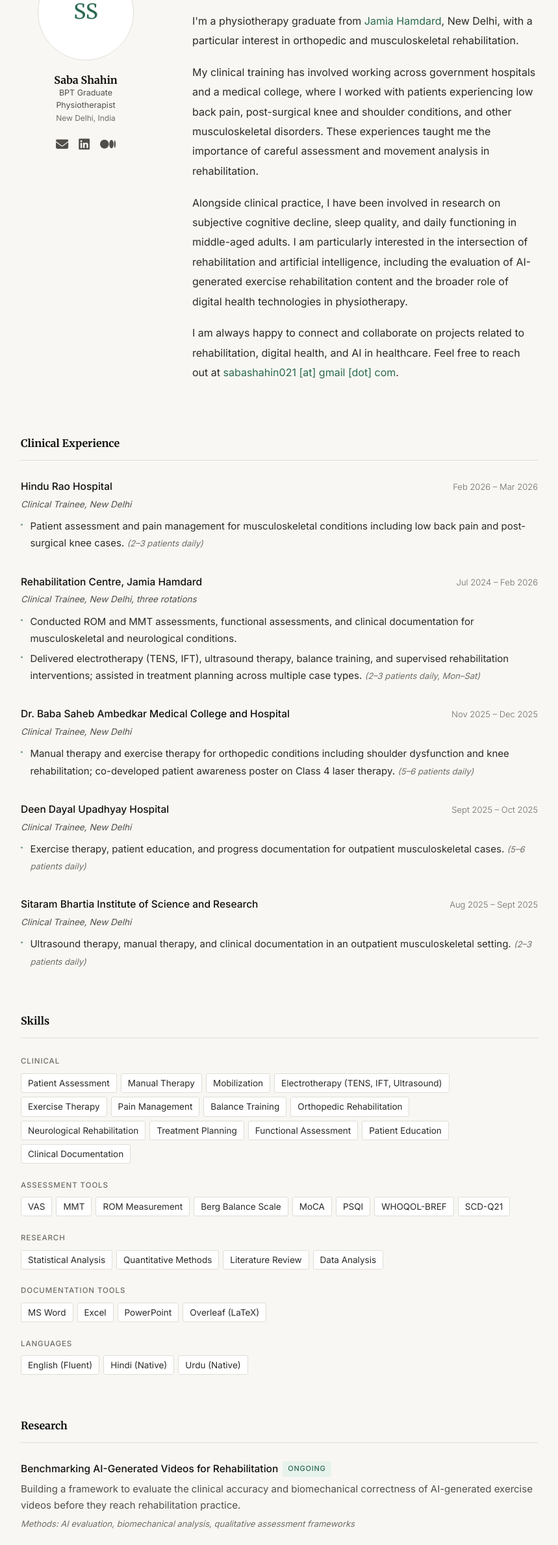
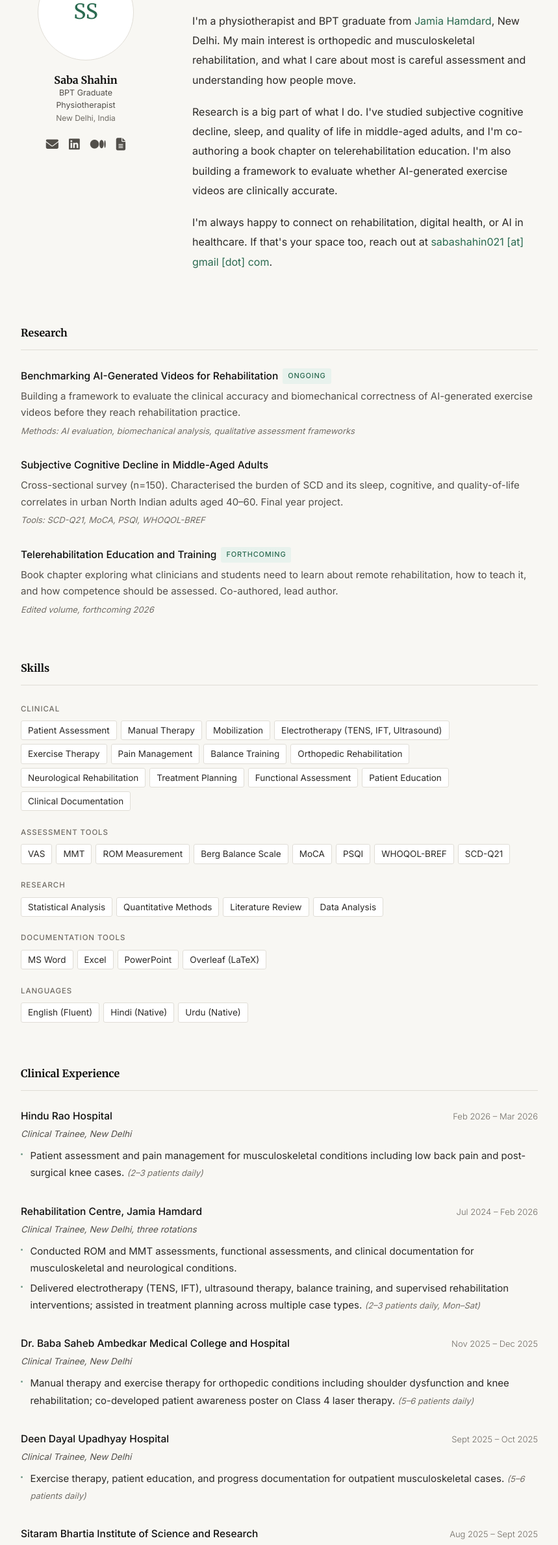
Before and after one commit to saba-shahin/saba-shahin.github.io, a plain HTML site: page index.html in a window 1280 px wide. Shown: the part 188-2566 px from the top of the page at 65% size, without its empty margins (210-1069 px from the left). Drawn offline with Linux system fonts and the light colour scheme.

Commit message:
Update index.html

```diff
--- a/index.html
+++ b/index.html
@@ -9,7 +9,6 @@
 <meta name="author" content="Saba Shahin">
 <meta name="robots" content="index, follow">
 <link rel="canonical" href="https://sabashahin.github.io/">
-<!-- Font Awesome CDN -->
 <link rel="stylesheet" href="https://cdnjs.cloudflare.com/ajax/libs/font-awesome/6.5.2/css/all.min.css">
 <meta property="og:type" content="profile">
 <meta property="og:title" content="Saba Shahin - Physiotherapist">
@@ -91,7 +90,6 @@ body {
   transition: background 0.25s, color 0.25s;
 }
 
-/* HEADER */
 header {
   position: sticky;
   top: 0;
@@ -207,14 +205,12 @@ header {
   line-height: 1;
 }
 
-/* MAIN */
 main {
   max-width: 860px;
   margin: 0 auto;
   padding: 5rem 2rem 6rem;
 }
 
-/* HERO — sidebar left, bio right */
 .hero { margin-bottom: 5rem; }
 
 .hero-layout {
@@ -224,7 +220,6 @@ main {
   align-items: start;
 }
 
-/* LEFT SIDEBAR */
 .hero-sidebar {
   display: flex;
   flex-direction: column;
@@ -270,6 +265,7 @@ main {
   font-size: 12px;
   color: var(--faint);
 }
+
 .social-row {
   display: flex;
   justify-content: center;
@@ -288,7 +284,7 @@ main {
   color: var(--accent);
   transform: translateY(-2px);
 }
-  /* RIGHT BIO */
+
 .hero-text { min-width: 0; }
 
 .greeting {
@@ -317,7 +313,6 @@ main {
 
 .bio a:hover { border-color: var(--accent); }
 
-/* SECTIONS */
 section { margin-bottom: 4rem; }
 
 h2 {
@@ -330,7 +325,6 @@ h2 {
   border-bottom: 1px solid var(--border);
 }
 
-/* ENTRIES */
 .entry { margin-bottom: 2rem; }
 .entry:last-child { margin-bottom: 0; }
 
@@ -388,12 +382,7 @@ h2 {
 
 .vol { font-size: 13px; color: var(--faint); font-style: italic; }
 
-/* SKILLS — consistent grouped layout */
-.skills-block {
-  display: grid;
-  gap: 1.4rem;
-}
-
+.skills-block { display: grid; gap: 1.4rem; }
 .skill-group { display: flex; flex-direction: column; gap: 0.5rem; }
 
 .skill-cat {
@@ -404,11 +393,7 @@ h2 {
   text-transform: uppercase;
 }
 
-.tags {
-  display: flex;
-  flex-wrap: wrap;
-  gap: 6px;
-}
+.tags { display: flex; flex-wrap: wrap; gap: 6px; }
 
 .tag {
   font-size: 13.5px;
@@ -420,7 +405,6 @@ h2 {
   line-height: 1.65;
 }
 
-/* RESEARCH */
 .r-entry { margin-bottom: 1.7rem; }
 .r-entry:last-child { margin-bottom: 0; }
 
@@ -455,7 +439,6 @@ h2 {
 
 .r-meta { font-size: 13px; color: var(--faint); font-style: italic; }
 
-/* FOOTER */
 footer {
   max-width: 860px;
   margin: 0 auto;
@@ -470,7 +453,6 @@ footer {
 
 footer p { font-size: 13px; color: var(--faint); }
 
-/* SCROLL TOP */
 .scroll-top {
   position: fixed;
   bottom: 1.75rem;
@@ -493,7 +475,6 @@ footer p { font-size: 13px; color: var(--faint); }
 .scroll-top.show { opacity: 1; pointer-events: auto; }
 .scroll-top:hover { color: var(--text); }
 
-/* ANIMATIONS */
 @keyframes up {
   from { opacity: 0; transform: translateY(12px); }
   to   { opacity: 1; transform: translateY(0); }
@@ -508,7 +489,6 @@ section:nth-of-type(5)  { animation-delay: 0.20s; }
 section:nth-of-type(6)  { animation-delay: 0.24s; }
 section:nth-of-type(7)  { animation-delay: 0.28s; }
 
-/* RESPONSIVE */
 @media (max-width: 700px) {
   main { padding: 3rem 1.25rem 5rem; }
   .header-inner { padding: 0 1.25rem; }
@@ -529,7 +509,6 @@ section:nth-of-type(7)  { animation-delay: 0.28s; }
   }
 
   .avatar { width: 80px; height: 80px; font-size: 1.3rem; margin-bottom: 0; flex-shrink: 0; }
-
   .sidebar-info { display: flex; flex-direction: column; gap: 0.2rem; }
 
   .social-row {
@@ -558,9 +537,9 @@ section:nth-of-type(7)  { animation-delay: 0.28s; }
   <div class="header-inner">
     <a href="#" class="logo">Saba Shahin</a>
     <div class="nav-desktop">
+      <a href="#research">Research</a>
+      <a href="#skills">Skills</a>
       <a href="#clinical">Clinical</a>
-      <a href="#skills">Skills</a>
-      <a href="#research">Research</a>
       <a href="#education">Education</a>
       <button class="theme-btn" id="themeBtn" aria-label="Toggle theme" title="Toggle light/dark">
         <svg id="themeIcon" width="14" height="14" viewBox="0 0 24 24" fill="none" stroke="currentColor" stroke-width="2" stroke-linecap="round" stroke-linejoin="round">
@@ -576,9 +555,9 @@ section:nth-of-type(7)  { animation-delay: 0.28s; }
 
 <div class="mobile-drawer" id="drawer">
   <button class="close-btn" id="closeBtn" aria-label="Close menu">&times;</button>
+  <a href="#research">Research</a>
+  <a href="#skills">Skills</a>
   <a href="#clinical">Clinical</a>
-  <a href="#skills">Skills</a>
-  <a href="#research">Research</a>
   <a href="#education">Education</a>
 </div>
 
@@ -597,24 +576,18 @@ section:nth-of-type(7)  { animation-delay: 0.28s; }
           <p class="sidebar-loc">New Delhi, India</p>
 
           <div class="social-row">
-  <a href="mailto:sabashahin021@gmail.com" id="emailBtn" aria-label="Email">
+            <a href="#" id="emailBtn" aria-label="Email">
               <i class="fas fa-envelope"></i>
             </a>
-
             <a href="https://www.linkedin.com/in/saba-shahin" target="_blank" rel="noopener noreferrer" aria-label="LinkedIn">
               <i class="fab fa-linkedin"></i>
             </a>
-
             <a href="https://medium.com/@sabaimtz" target="_blank" rel="noopener noreferrer" aria-label="Medium">
               <i class="fab fa-medium"></i>
             </a>
-
-  <!-- Scholar -->
-  <!--
-  <a href="https://scholar.google.com/citations?user=sabashahin" target="_blank" rel="noopener noreferrer" aria-label="Google Scholar">
-    <i class="fas fa-graduation-cap"></i>
+            <a href="Saba_Shahin_Resume.pdf" target="_blank" rel="noopener noreferrer" aria-label="Résumé" title="Résumé">
+              <i class="fas fa-file-lines"></i>
             </a>
-  -->
           </div>
         </div>
       </div>
@@ -624,25 +597,103 @@ section:nth-of-type(7)  { animation-delay: 0.28s; }
         <h1 class="greeting">Hey, I'm Saba.</h1>
         <div class="bio">
           <p>
-    I'm a physiotherapy graduate from <a href="https://www.jamiahamdard.ac.in/" target="_blank" rel="noopener noreferrer">Jamia Hamdard</a>, New Delhi, with a particular interest in orthopedic and musculoskeletal rehabilitation.
+            I'm a physiotherapist and BPT graduate from <a href="https://www.jamiahamdard.ac.in/" target="_blank" rel="noopener noreferrer">Jamia Hamdard</a>, New Delhi. My main interest is orthopedic and musculoskeletal rehabilitation, and what I care about most is careful assessment and understanding how people move.
           </p>
-
           <p>
-    My clinical training has involved working across government hospitals and a medical college, where I worked with patients experiencing low back pain, post-surgical knee and shoulder conditions, and other musculoskeletal disorders. These experiences taught me the importance of careful assessment and movement analysis in rehabilitation.
+            Research is a big part of what I do. I've studied subjective cognitive decline, sleep, and quality of life in middle-aged adults, and I'm co-authoring a book chapter on telerehabilitation education. I'm also building a framework to evaluate whether AI-generated exercise videos are clinically accurate.
           </p>
-
           <p>
-    Alongside clinical practice, I have been involved in research on subjective cognitive decline, sleep quality, and daily functioning in middle-aged adults. I am particularly interested in the intersection of rehabilitation and artificial intelligence, including the evaluation of AI-generated exercise rehabilitation content and the broader role of digital health technologies in physiotherapy.
-  </p>
-
-  <p>
-    I am always happy to connect and collaborate on projects related to rehabilitation, digital health, and AI in healthcare. Feel free to reach out at <a href="#" id="emailLink">sabashahin021 [at] gmail [dot] com</a>.
+            I'm always happy to connect on rehabilitation, digital health, or AI in healthcare. If that's your space too, reach out at <a href="#" id="emailLink">sabashahin021 [at] gmail [dot] com</a>.
           </p>
         </div>
       </div>
 
     </div>
   </div>
+
+  <!-- RESEARCH -->
+  <section id="research">
+    <h2>Research</h2>
+    <div class="r-entry">
+      <p class="r-title">Benchmarking AI-Generated Videos for Rehabilitation <span class="badge">Ongoing</span></p>
+      <p class="r-desc">Building a framework to evaluate the clinical accuracy and biomechanical correctness of AI-generated exercise videos before they reach rehabilitation practice.</p>
+      <p class="r-meta">Methods: AI evaluation, biomechanical analysis, qualitative assessment frameworks</p>
+    </div>
+    <div class="r-entry">
+      <p class="r-title">Subjective Cognitive Decline in Middle-Aged Adults</p>
+      <p class="r-desc">Cross-sectional survey (n=150). Characterised the burden of SCD and its sleep, cognitive, and quality-of-life correlates in urban North Indian adults aged 40–60. Final year project.</p>
+      <p class="r-meta">Tools: SCD-Q21, MoCA, PSQI, WHOQOL-BREF</p>
+    </div>
+    <div class="r-entry">
+      <p class="r-title">Telerehabilitation Education and Training <span class="badge">Forthcoming</span></p>
+      <p class="r-desc">Book chapter exploring what clinicians and students need to learn about remote rehabilitation, how to teach it, and how competence should be assessed. Co-authored, lead author.</p>
+      <p class="r-meta">Edited volume, forthcoming 2026</p>
+    </div>
+  </section>
+
+  <!-- SKILLS -->
+  <section id="skills">
+    <h2>Skills</h2>
+    <div class="skills-block">
+      <div class="skill-group">
+        <span class="skill-cat">Clinical</span>
+        <div class="tags">
+          <span class="tag">Patient Assessment</span>
+          <span class="tag">Manual Therapy</span>
+          <span class="tag">Mobilization</span>
+          <span class="tag">Electrotherapy (TENS, IFT, Ultrasound)</span>
+          <span class="tag">Exercise Therapy</span>
+          <span class="tag">Pain Management</span>
+          <span class="tag">Balance Training</span>
+          <span class="tag">Orthopedic Rehabilitation</span>
+          <span class="tag">Neurological Rehabilitation</span>
+          <span class="tag">Treatment Planning</span>
+          <span class="tag">Functional Assessment</span>
+          <span class="tag">Patient Education</span>
+          <span class="tag">Clinical Documentation</span>
+        </div>
+      </div>
+      <div class="skill-group">
+        <span class="skill-cat">Assessment Tools</span>
+        <div class="tags">
+          <span class="tag">VAS</span>
+          <span class="tag">MMT</span>
+          <span class="tag">ROM Measurement</span>
+          <span class="tag">Berg Balance Scale</span>
+          <span class="tag">MoCA</span>
+          <span class="tag">PSQI</span>
+          <span class="tag">WHOQOL-BREF</span>
+          <span class="tag">SCD-Q21</span>
+        </div>
+      </div>
+      <div class="skill-group">
+        <span class="skill-cat">Research</span>
+        <div class="tags">
+          <span class="tag">Statistical Analysis</span>
+          <span class="tag">Quantitative Methods</span>
+          <span class="tag">Literature Review</span>
+          <span class="tag">Data Analysis</span>
+        </div>
+      </div>
+      <div class="skill-group">
+        <span class="skill-cat">Documentation Tools</span>
+        <div class="tags">
+          <span class="tag">MS Word</span>
+          <span class="tag">Excel</span>
+          <span class="tag">PowerPoint</span>
+          <span class="tag">Overleaf (LaTeX)</span>
+        </div>
+      </div>
+      <div class="skill-group">
+        <span class="skill-cat">Languages</span>
+        <div class="tags">
+          <span class="tag">English (Fluent)</span>
+          <span class="tag">Hindi (Native)</span>
+          <span class="tag">Urdu (Native)</span>
+        </div>
+      </div>
+    </div>
+  </section>
 
   <!-- CLINICAL -->
   <section id="clinical">
@@ -705,91 +756,6 @@ section:nth-of-type(7)  { animation-delay: 0.28s; }
     </div>
   </section>
 
-  <!-- SKILLS -->
-  <section id="skills">
-    <h2>Skills</h2>
-    <div class="skills-block">
-
-      <div class="skill-group">
-        <span class="skill-cat">Clinical</span>
-        <div class="tags">
-          <span class="tag">Patient Assessment</span>
-          <span class="tag">Manual Therapy</span>
-          <span class="tag">Mobilization</span>
-          <span class="tag">Electrotherapy (TENS, IFT, Ultrasound)</span>
-          <span class="tag">Exercise Therapy</span>
-          <span class="tag">Pain Management</span>
-          <span class="tag">Balance Training</span>
-          <span class="tag">Orthopedic Rehabilitation</span>
-          <span class="tag">Neurological Rehabilitation</span>
-          <span class="tag">Treatment Planning</span>
-          <span class="tag">Functional Assessment</span>
-          <span class="tag">Patient Education</span>
-          <span class="tag">Clinical Documentation</span>
-        </div>
-      </div>
-
-      <div class="skill-group">
-        <span class="skill-cat">Assessment Tools</span>
-        <div class="tags">
-          <span class="tag">VAS</span>
-          <span class="tag">MMT</span>
-          <span class="tag">ROM Measurement</span>
-          <span class="tag">Berg Balance Scale</span>
-          <span class="tag">MoCA</span>
-          <span class="tag">PSQI</span>
-          <span class="tag">WHOQOL-BREF</span>
-          <span class="tag">SCD-Q21</span>
-        </div>
-      </div>
-
-      <div class="skill-group">
-        <span class="skill-cat">Research</span>
-        <div class="tags">
-          <span class="tag">Statistical Analysis</span>
-          <span class="tag">Quantitative Methods</span>
-          <span class="tag">Literature Review</span>
-          <span class="tag">Data Analysis</span>
-        </div>
-      </div>
-
-      <div class="skill-group">
-        <span class="skill-cat">Documentation Tools</span>
-        <div class="tags">
-          <span class="tag">MS Word</span>
-          <span class="tag">Excel</span>
-          <span class="tag">PowerPoint</span>
-          <span class="tag">Overleaf (LaTeX)</span>
-        </div>
-      </div>
-
-      <div class="skill-group">
-        <span class="skill-cat">Languages</span>
-        <div class="tags">
-          <span class="tag">English (Fluent)</span>
-          <span class="tag">Hindi (Native)</span>
-          <span class="tag">Urdu (Native)</span>
-        </div>
-      </div>
-
-    </div>
-  </section>
-
-  <!-- RESEARCH -->
-  <section id="research">
-    <h2>Research</h2>
-    <div class="r-entry">
-      <p class="r-title">Benchmarking AI-Generated Videos for Rehabilitation <span class="badge">Ongoing</span></p>
-      <p class="r-desc">Building a framework to evaluate the clinical accuracy and biomechanical correctness of AI-generated exercise videos before they reach rehabilitation practice.</p>
-      <p class="r-meta">Methods: AI evaluation, biomechanical analysis, qualitative assessment frameworks</p>
-    </div>
-    <div class="r-entry">
-      <p class="r-title">Subjective Cognitive Decline in Middle-Aged Adults</p>
-      <p class="r-desc">Cross-sectional survey (n=150). Characterised the burden of SCD and its sleep, cognitive, and quality-of-life correlates in urban North Indian adults aged 40–60. Final year project.</p>
-      <p class="r-meta">Tools: SCD-Q21, MoCA, PSQI, WHOQOL-BREF</p>
-    </div>
-  </section>
-
   <!-- EDUCATION -->
   <section id="education">
     <h2>Education</h2>
@@ -800,6 +766,13 @@ section:nth-of-type(7)  { animation-delay: 0.28s; }
       </div>
       <p class="entry-sub">Jamia Hamdard (Deemed to be University), New Delhi</p>
     </div>
+  </section>
+
+  <!-- CERTIFICATIONS -->
+  <section id="certifications">
+    <h2>Certifications and Interests</h2>
+    <p style="font-size:15px; color:var(--text-soft); margin-bottom:0.4rem;">Health Informatics 101: Digital Health Dynamics, Mini Course, 2024</p>
+    <p style="font-size:14px; color:var(--muted);">Research interests: Sleep Medicine, Cognitive Neuroscience, AI in Healthcare, Digital Health</p>
   </section>
 
 <!-- VOLUNTEER -->
@@ -815,13 +788,6 @@ section:nth-of-type(7)  { animation-delay: 0.28s; }
         <li>On-site injury assessment and physiotherapy support; coordinated with the event medical team.</li>
       </ul>
     </div>
-  </section>
-
-  <!-- CERTIFICATIONS -->
-  <section id="certifications">
-    <h2>Certifications and Interests</h2>
-    <p style="font-size:15px; color:var(--text-soft); margin-bottom:0.4rem;">Health Informatics 101: Digital Health Dynamics, Mini Course, 2024</p>
-    <p style="font-size:14px; color:var(--muted);">Research interests: Sleep Medicine, Cognitive Neuroscience, AI in Healthcare</p>
   </section>
 
   </main>
```
Lines whose indentation alone changed are shown as unchanged.
